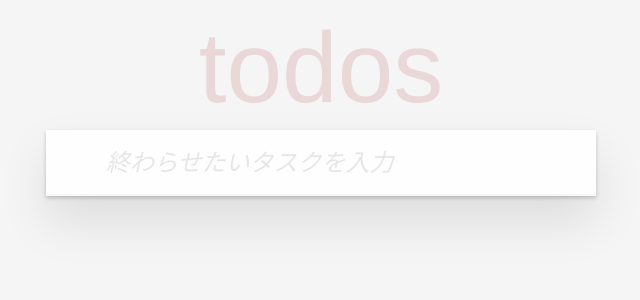
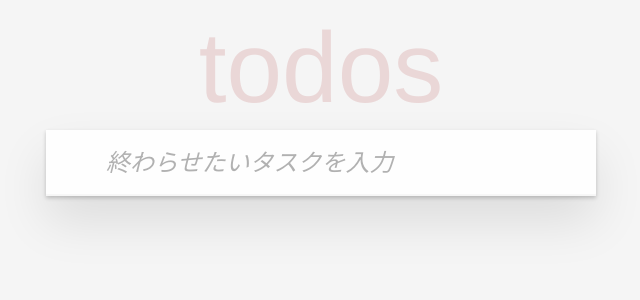
Before and after one commit to yooshima-sg/Vue2Training, a Vue app: page / in a window 1280 px wide. Shown: the top 300 px of the page, without its empty margins (319-959 px from the left). Built offline with nearby package versions, Linux system fonts and the light colour scheme.

Commit message:
プレースホルダーが見づらかったので色を濃くした

```diff
--- a/src/assets/style.css
+++ b/src/assets/style.css
@@ -52,13 +52,13 @@ body {
 .todoapp input::-webkit-input-placeholder {
 	font-style: italic;
 	font-weight: 300;
-	color: #e6e6e6;
+	color: #b1b1b1;
 }
 
 .todoapp input::-moz-placeholder {
 	font-style: italic;
 	font-weight: 300;
-	color: #e6e6e6;
+	color: #b1b1b1;
 }
 
 .todoapp input::input-placeholder {
```
